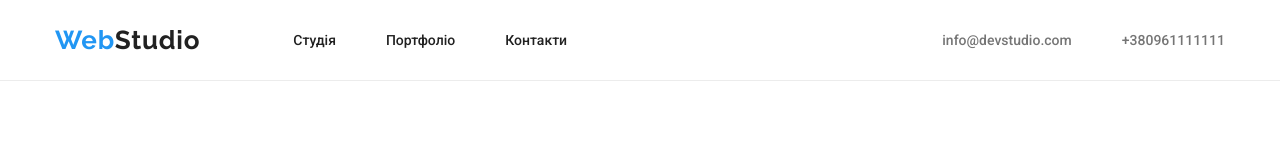
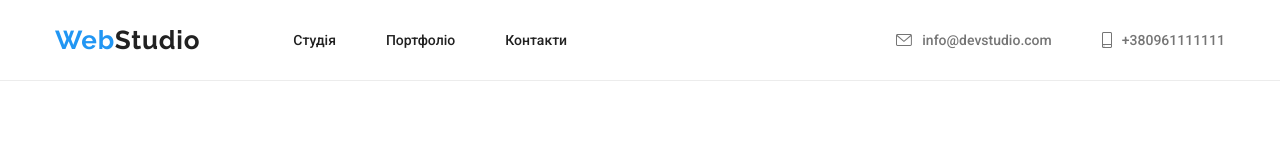
Before and after one commit to middleaged/goit-markup-hw-04, a plain HTML site: page porfolio.html in a window 1280 px wide. Shown: the top 160 px of the page. Drawn offline with nearby package versions, Linux system fonts and the light colour scheme.

Commit message:
Додає іконки в портфоліо

```diff
--- a/porfolio.html
+++ b/porfolio.html
@@ -42,11 +42,19 @@
         <ul class="navigation-contacts list">
           <li class="contacts-item">
             <a class="contacts link" href="mailto:info@devstudio.com"
-              >info@devstudio.com</a
-            >
+              >info@devstudio.com
+              <svg class="icon-contacts" width="16" height="12">
+                <use href="/images/icons.svg#icon-envelope"></use>
+              </svg>
+            </a>
           </li>
           <li class="contacts-item">
-            <a class="contacts link" href="tel:+380961111111">+380961111111</a>
+            <a class="contacts link" href="tel:+380961111111"
+              >+380961111111
+              <svg class="icon-contacts" width="10" height="16">
+                <use href="/images/icons.svg#icon-smartphone"></use>
+              </svg>
+            </a>
           </li>
         </ul>
       </div>
```
